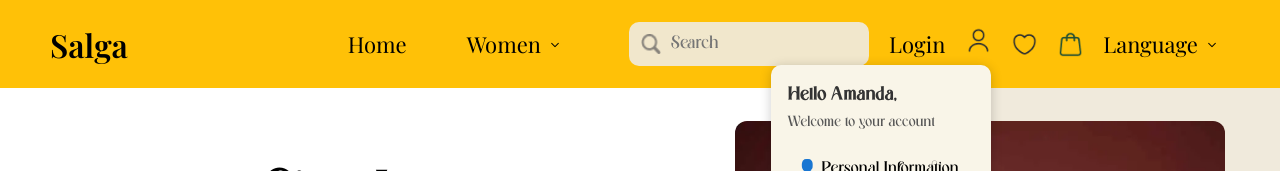
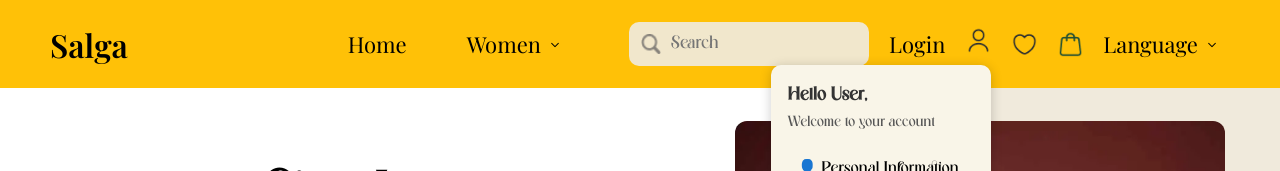
Before and after one commit to Fuchsius/HouseOfSalga, a React (Create React App) app in the folder frontend/: page / in a window 1280 px wide. Both pictures are taken after a click on the picture 978 px from the left and 39 px from the top of the page. Shown: the top 171 px of the page. Built offline with nearby package versions, Linux system fonts and the light colour scheme; a web font is replaced by a local one.

Commit message:
Update Header.jsx
Dynamically display username from the header user icon

```diff
--- a/frontend/src/Components/Header/Header.jsx
+++ b/frontend/src/Components/Header/Header.jsx
@@ -14,15 +14,17 @@ function Header() {
   const [showMobileMenu, setShowMobileMenu] = useState(false);
   const [showUserMenu, setShowUserMenu] = useState(false);
   const [isLoggedIn, setIsLoggedIn] = useState(false);
+  const [username, setUsername] = useState('');
 
   const navigate = useNavigate();
   const location = useLocation();
   const wrapperRef = useRef(null);
 
   useEffect(() => {
-    // Check login state on mount or location change
     const token = localStorage.getItem('token');
+    const name = localStorage.getItem('username');
     setIsLoggedIn(!!token);
+    if (name) setUsername(name);
   }, [location]);
 
   useEffect(() => {
@@ -57,7 +59,9 @@ function Header() {
 
   const handleLogout = () => {
     localStorage.removeItem('token');
+    localStorage.removeItem('username');
     setIsLoggedIn(false);
+    setUsername('');
     navigate('/signup');
   };
 
@@ -118,7 +122,7 @@ function Header() {
             />
             {showUserMenu && (
               <div className="user-popup-menu">
-                <p className="greeting">Hello Amanda,</p>
+                <p className="greeting">Hello {username || 'User'},</p>
                 <p className="subtext">Welcome to your account</p>
 
                 <div className="user-menu-item">👤 Personal Information</div>
```
